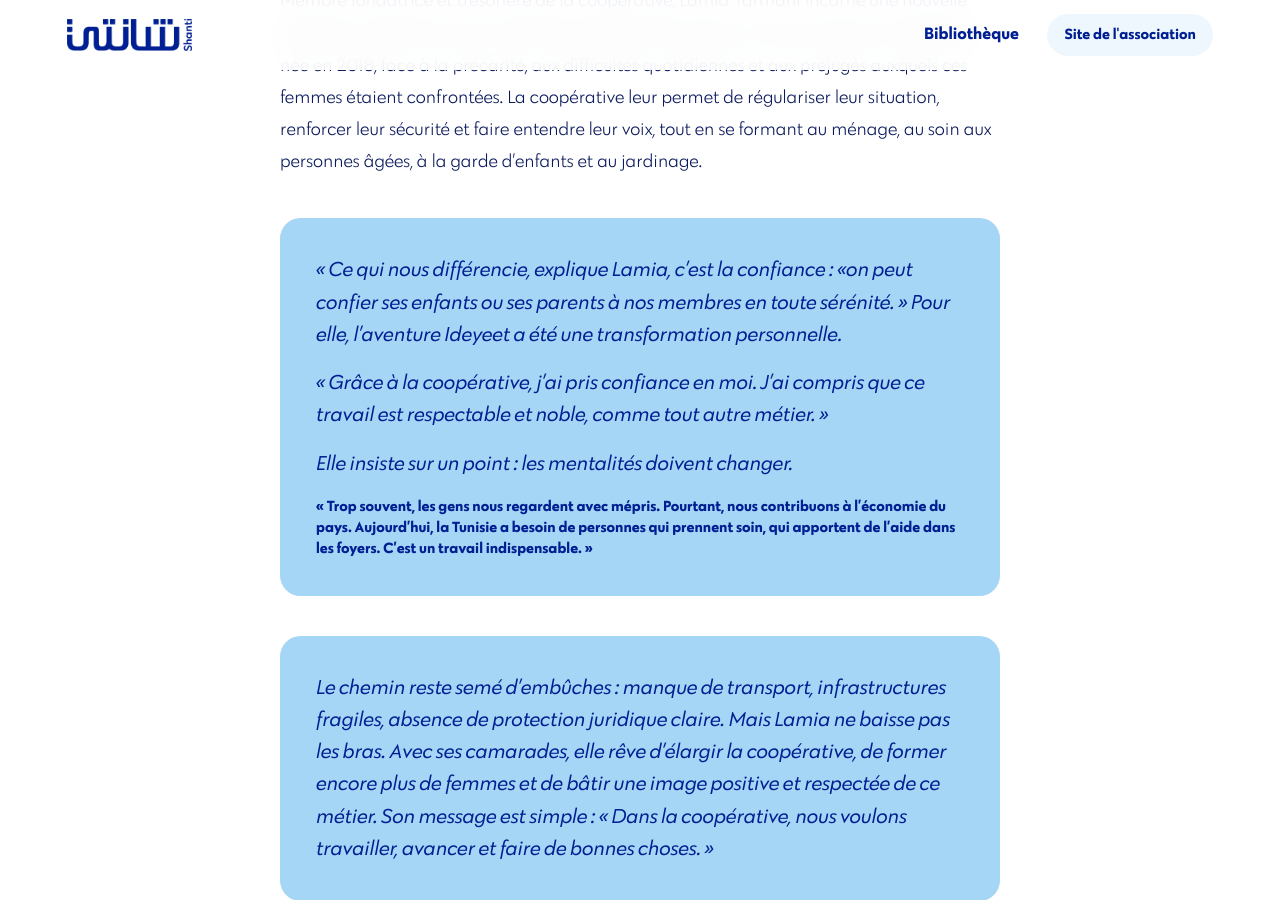
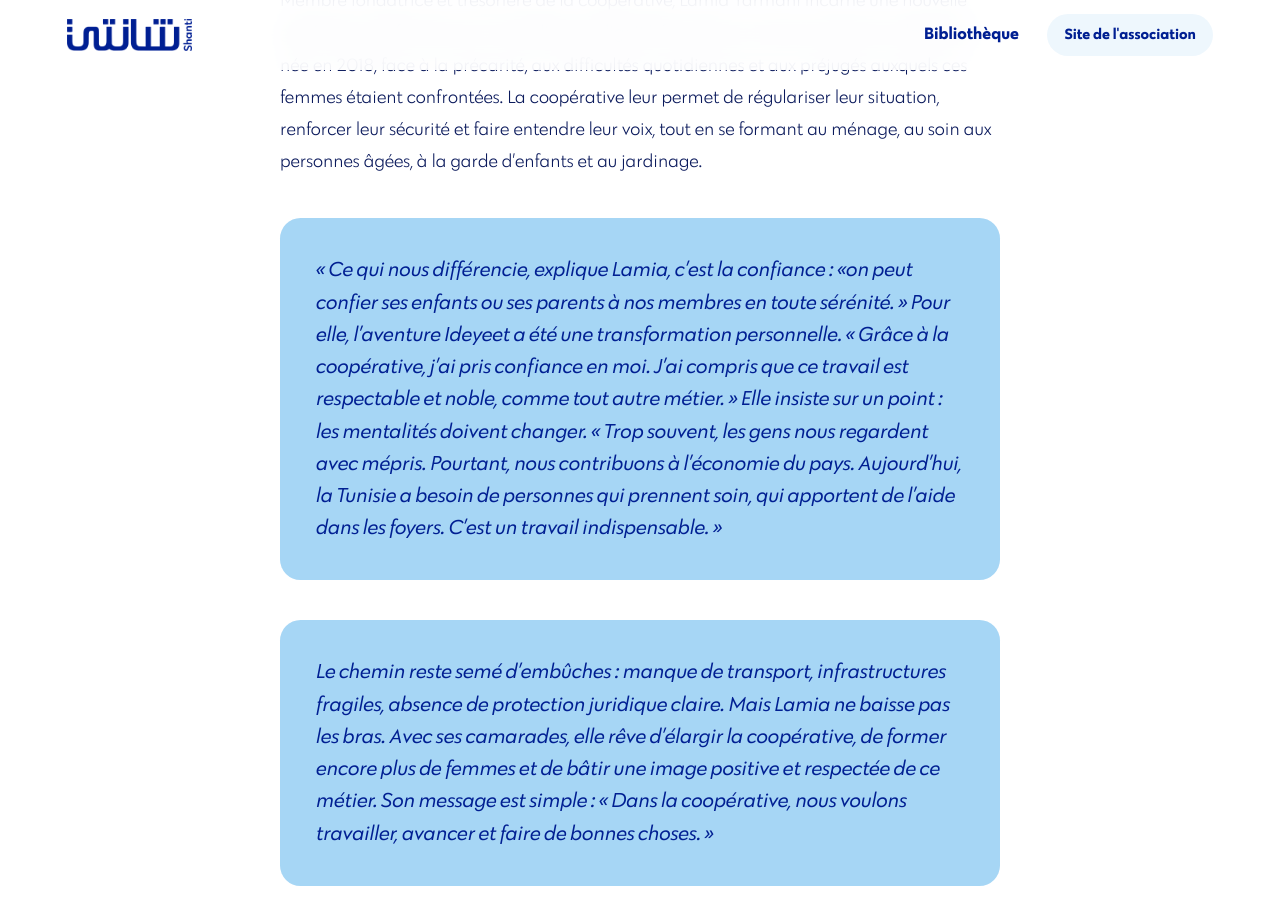
Before and after one commit to shanti-tn/bibliotheque, a Jekyll site: the page built from _articles/2026-10-08-au-coeur-de-la-cooperative-ideyeet-le-chemin-de-lamia-yarmani.md, in a window 1280 px wide and 900 px high, scrolled down 1644 px. Built offline with Jekyll 4.4.1, drawn with Linux system fonts in a browser that asks for light colours; nearby versions of some CDN libraries.

```diff
--- a/_articles/2026-10-08-au-coeur-de-la-cooperative-ideyeet-le-chemin-de-lamia-yarmani.md
+++ b/_articles/2026-10-08-au-coeur-de-la-cooperative-ideyeet-le-chemin-de-lamia-yarmani.md
@@ -15,12 +15,6 @@ Dans le cadre du projet TAGHYIR : Promotion du développement territorial au Mag
 
 Membre fondatrice et trésorière de la coopérative, Lamia Yarmani incarne une nouvelle génération de femmes qui revendiquent dignité, formation et reconnaissance. Ideyeet est née en 2018, face à la précarité, aux difficultés quotidiennes et aux préjugés auxquels ces femmes étaient confrontées. La coopérative leur permet de régulariser leur situation, renforcer leur sécurité et faire entendre leur voix, tout en se formant au ménage, au soin aux personnes âgées, à la garde d’enfants et au jardinage.
 
-> « Ce qui nous différencie, explique Lamia, c’est la confiance : «on peut confier ses enfants ou ses parents à nos membres en toute sérénité. » Pour elle, l’aventure Ideyeet a été une transformation personnelle.
->
-> « Grâce à la coopérative, j’ai pris confiance en moi. J’ai compris que ce travail est respectable et noble, comme tout autre métier. »
->
-> Elle insiste sur un point : les mentalités doivent changer.
->
-> « Trop souvent, les gens nous regardent avec mépris. Pourtant, nous contribuons à l’économie du pays. Aujourd’hui, la Tunisie a besoin de personnes qui prennent soin, qui apportent de l’aide dans les foyers. C’est un travail indispensable. »
+> « Ce qui nous différencie, explique Lamia, c’est la confiance : «on peut confier ses enfants ou ses parents à nos membres en toute sérénité. » Pour elle, l’aventure Ideyeet a été une transformation personnelle. « Grâce à la coopérative, j’ai pris confiance en moi. J’ai compris que ce travail est respectable et noble, comme tout autre métier. » Elle insiste sur un point : les mentalités doivent changer. « Trop souvent, les gens nous regardent avec mépris. Pourtant, nous contribuons à l’économie du pays. Aujourd’hui, la Tunisie a besoin de personnes qui prennent soin, qui apportent de l’aide dans les foyers. C’est un travail indispensable. »
 
 > Le chemin reste semé d’embûches : manque de transport, infrastructures fragiles, absence de protection juridique claire. Mais Lamia ne baisse pas les bras. Avec ses camarades, elle rêve d’élargir la coopérative, de former encore plus de femmes et de bâtir une image positive et respectée de ce métier. Son message est simple : « Dans la coopérative, nous voulons travailler, avancer et faire de bonnes choses. »
```
